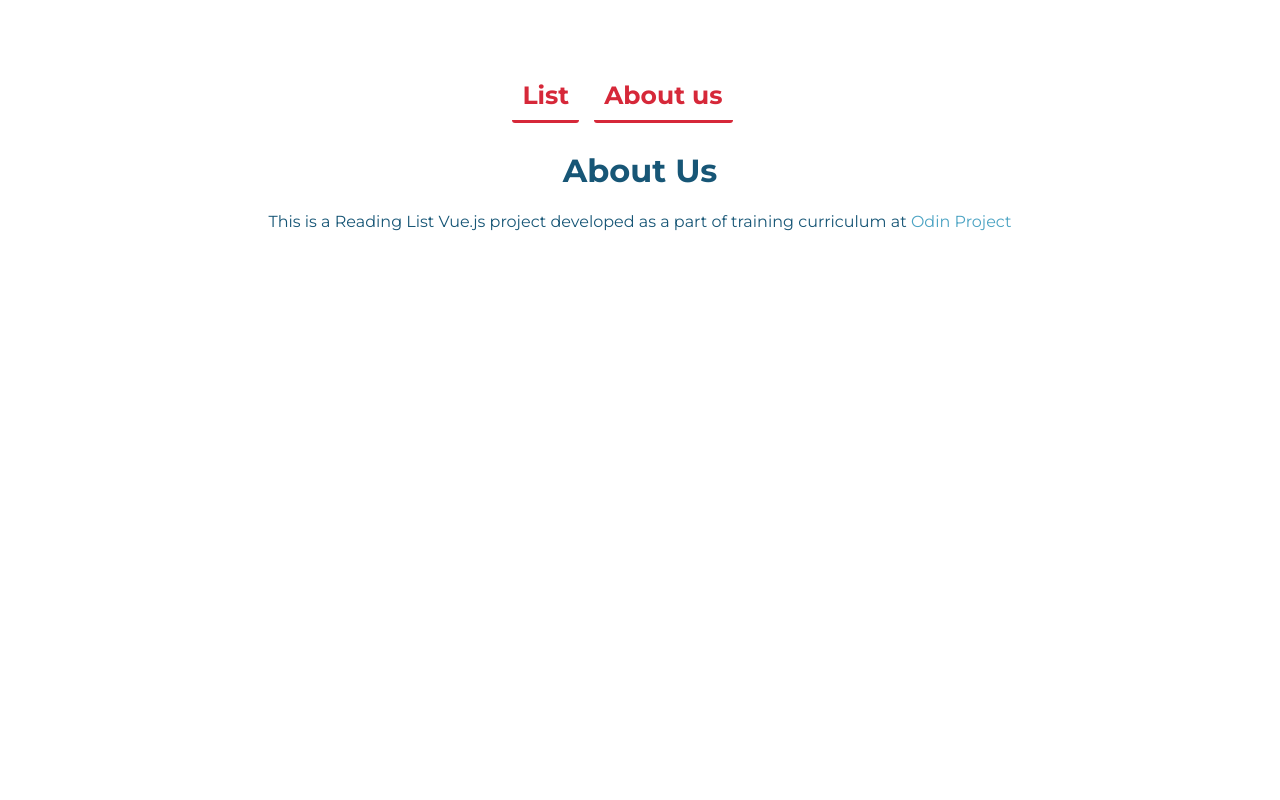
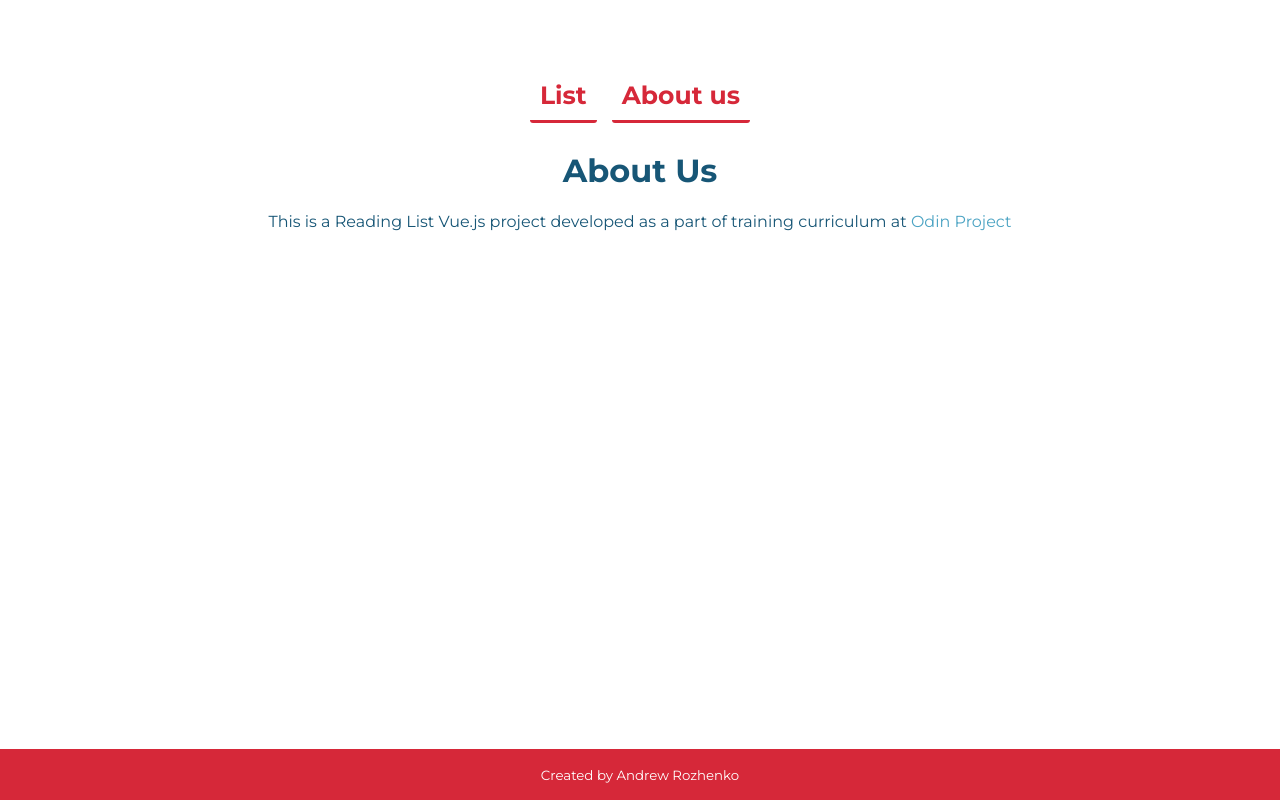
Before and after one commit to andrewr224/readersite, a Vue app: page /#/about in a window 1280 px wide. Built offline with nearby package versions, Linux system fonts and the light colour scheme.

Commit message:
Add Footer :custard:

```diff
--- a/src/App.vue
+++ b/src/App.vue
@@ -6,12 +6,19 @@
     </nav>
 
     <router-view />
+
+    <Footer />
   </div>
 </template>
 
 <script>
+import Footer from "./components/Footer"
+
 export default {
-  name: "app"
+  name: "app",
+  components: {
+    Footer
+  }
 }
 </script>
 
@@ -45,7 +52,7 @@ a {
 }
 
 nav {
-  padding: 20px 20px 20px 0;
+  padding: 20px 0 20px 15px;
 }
 
 nav a {
--- a/src/components/About.vue
+++ b/src/components/About.vue
@@ -8,7 +8,7 @@
 
 <script>
 export default {
-  name: 'About'
+  name: "About"
 }
 </script>
 
--- /dev/null
+++ b/src/components/Footer.vue
@@ -0,0 +1,32 @@
+<template>
+<footer>
+  <p>
+    <small>
+      Created by <a href="https://github.com/andrewr224" target="blank">Andrew Rozhenko</a>
+    </small>
+  </p>
+</footer>
+</template>
+
+<script>
+export default {
+  name: "Footer"
+}
+</script>
+
+<!-- Add "scoped" attribute to limit CSS to this component only -->
+<style scoped>
+footer {
+  position: fixed;
+  left: 0;
+  bottom: 0;
+  width: 100%;
+  background-color: #D62839 ;
+  color: #FFF;
+  text-align: center;
+}
+
+footer a {
+  color: #FFF;
+}
+</style>
--- a/src/components/List.vue
+++ b/src/components/List.vue
@@ -6,7 +6,7 @@
 
 <script>
 export default {
-  name: 'List'
+  name: "List"
 }
 </script>
 
```
